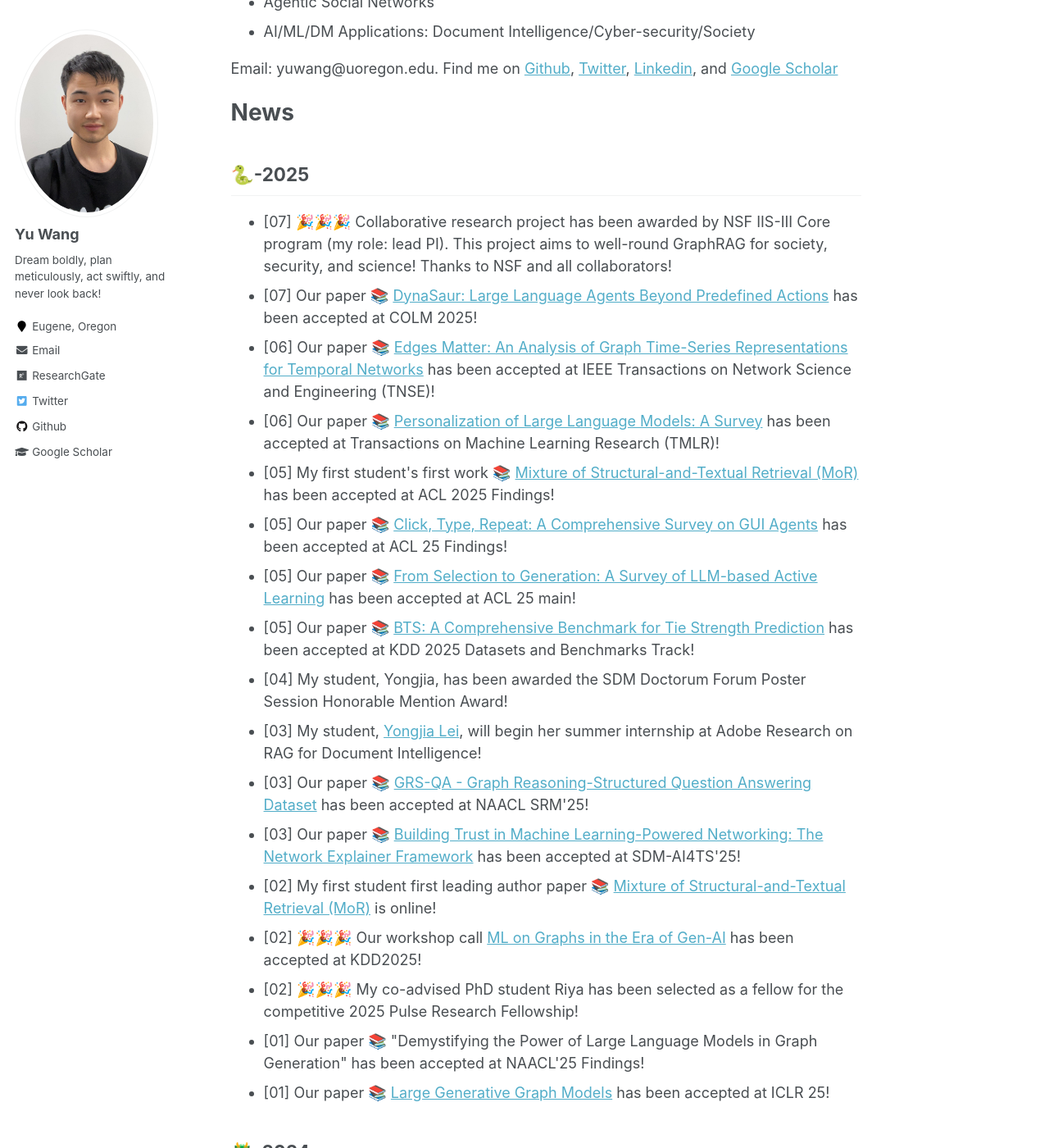
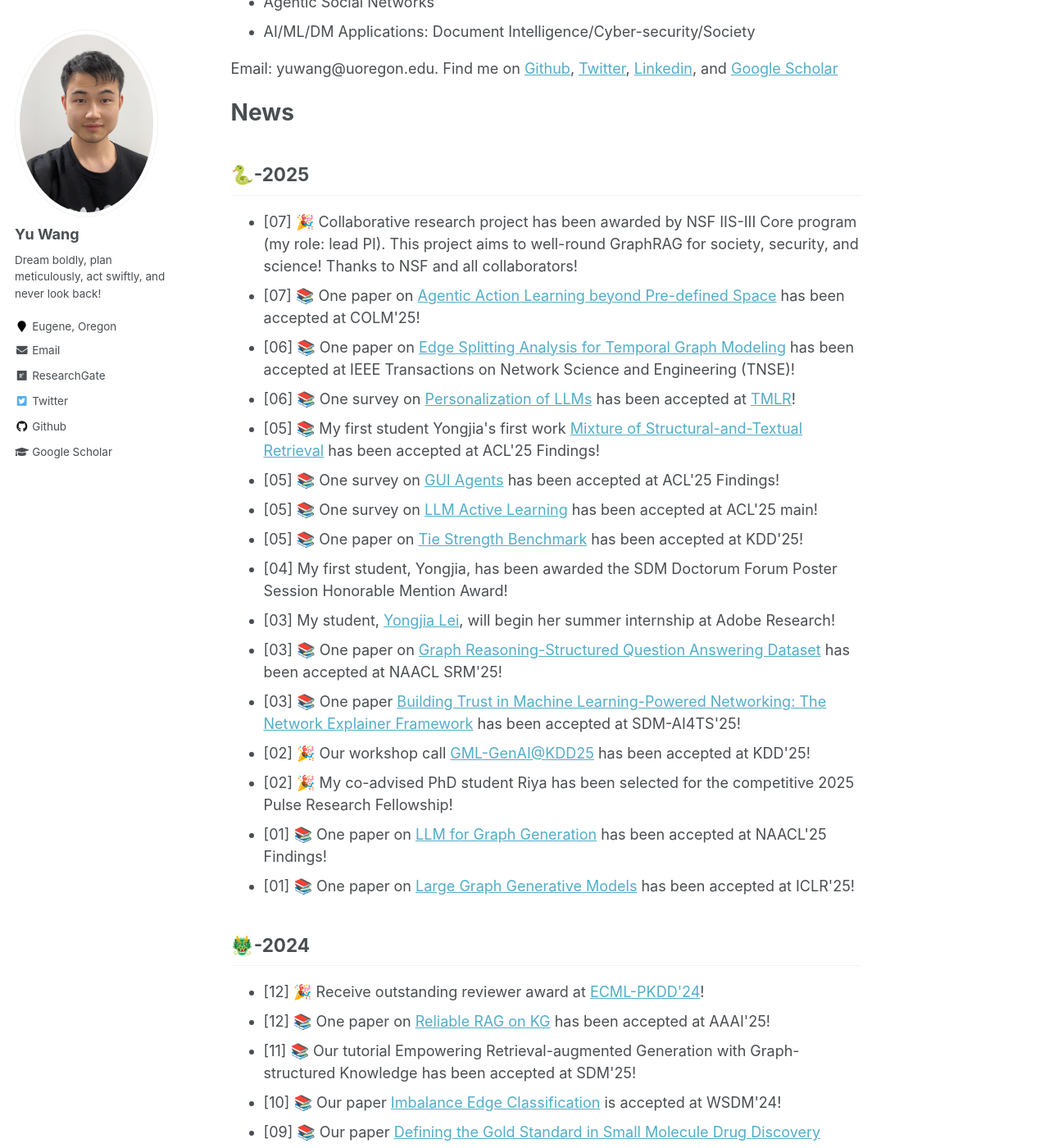
Before and after one commit to yuwang0103/yuwang0103.github.io, a Jekyll site: the page built from _pages/about.md, in a window 1280 px wide and 1400 px high, scrolled down 680 px. Shown: the whole window at 82% size. Built offline with Jekyll 4.4.1, drawn with Linux system fonts in a browser that asks for light colours; some of the changed text lies outside the part shown.

Commit message:
Update about.md

```diff
--- a/_pages/about.md
+++ b/_pages/about.md
@@ -34,65 +34,59 @@ News
 🐍-2025
 -----
 <ul>
-<li>[07] 🎉🎉🎉 Collaborative research project has been awarded by NSF IIS-III Core program (my role: lead PI). This project aims to well-round GraphRAG for society, security, and science! Thanks to NSF and all collaborators!</li>
-<li>[07] Our paper 📚 <a href='https://arxiv.org/abs/2411.01747'>DynaSaur: Large Language Agents Beyond Predefined Actions</a> has been accepted at COLM 2025!</li>
-<li>[06] Our paper 📚 <a href=''>Edges Matter: An Analysis of Graph Time-Series Representations for Temporal Networks</a> has been accepted at IEEE Transactions on Network Science and Engineering (TNSE)!</li>
-<li>[06] Our paper 📚 <a href='https://arxiv.org/abs/2411.00027'>Personalization of Large Language Models: A Survey</a> has been accepted at Transactions on Machine Learning Research (TMLR)!</li>
-<li>[05] My first student's first work 📚 <a href='https://arxiv.org/abs/2502.20317'>Mixture of Structural-and-Textual Retrieval (MoR)</a> has been accepted at ACL 2025 Findings!</li>
-<li>[05] Our paper 📚 <a href='https://openreview.net/forum?id=ccYWyKCQUu#discussion'>Click, Type, Repeat: A Comprehensive Survey on GUI Agents</a> has been accepted at ACL 25 Findings!</li>
-<li>[05] Our paper 📚 <a href='https://arxiv.org/abs/2502.11767'>From Selection to Generation: A Survey of LLM-based Active Learning</a> has been accepted at ACL 25 main!</li>
-<li>[05] Our paper 📚 <a href='https://arxiv.org/abs/2410.19214'>BTS: A Comprehensive Benchmark for Tie Strength Prediction</a> has been accepted at KDD 2025 Datasets and Benchmarks Track!</li>
-<li>[04] My student, Yongjia, has been awarded the SDM Doctorum Forum Poster Session Honorable Mention Award!</li>
-<li>[03] My student, <a href='https://yoega.github.io/Yoega.html'>Yongjia Lei</a>, will begin her summer internship at Adobe Research on RAG for Document Intelligence!</li>
-<li>[03] Our paper 📚 <a href=''>GRS-QA - Graph Reasoning-Structured Question Answering Dataset</a> has been accepted at NAACL SRM'25!</li>
-<li>[03] Our paper 📚 <a href=''>Building Trust in Machine Learning-Powered Networking: The Network Explainer Framework</a> has been accepted at SDM-AI4TS'25!</li>
-<li>[02] My first student first leading author paper 📚 <a href='https://arxiv.org/abs/2502.20317'>Mixture of Structural-and-Textual Retrieval (MoR)</a> is online!</li>
-<li>[02] 🎉🎉🎉 Our workshop call <a href='https://mlgraphworkshop.github.io/'>ML on Graphs in the Era of Gen-AI</a> has been accepted at KDD2025!</li>
-<li>[02] 🎉🎉🎉 My co-advised PhD student Riya has been selected as a fellow for the competitive 2025 Pulse Research Fellowship!</li>
-<li>[01] Our paper 📚 "Demystifying the Power of Large Language Models in Graph Generation" has been accepted at NAACL'25 Findings!</li>
-<li>[01] Our paper 📚 <a href='https://arxiv.org/abs/2406.05109'>Large Generative Graph Models</a> has been accepted at ICLR 25!</li>
+<li>[07] 🎉 Collaborative research project has been awarded by NSF IIS-III Core program (my role: lead PI). This project aims to well-round GraphRAG for society, security, and science! Thanks to NSF and all collaborators!</li>
+<li>[07] 📚 One paper on <a href='https://arxiv.org/abs/2411.01747'>Agentic Action Learning beyond Pre-defined Space</a> has been accepted at COLM'25!</li>
+<li>[06] 📚 One paper on <a href='https://ieeexplore.ieee.org/document/11029199'>Edge Splitting Analysis for Temporal Graph Modeling</a> has been accepted at IEEE Transactions on Network Science and Engineering (TNSE)!</li>
+<li>[06] 📚 One survey on <a href='https://arxiv.org/abs/2411.00027'>Personalization of LLMs</a> has been accepted at <a href='https://jmlr.org/tmlr/'>TMLR</a>!</li>
+<li>[05] 📚 My first student Yongjia's first work <a href='https://arxiv.org/abs/2502.20317'>Mixture of Structural-and-Textual Retrieval</a> has been accepted at ACL'25 Findings!</li>
+<li>[05] 📚 One survey on <a href='https://openreview.net/forum?id=ccYWyKCQUu#discussion'>GUI Agents</a> has been accepted at ACL'25 Findings!</li>
+<li>[05] 📚 One survey on <a href='https://arxiv.org/abs/2502.11767'>LLM Active Learning</a> has been accepted at ACL'25 main!</li>
+<li>[05] 📚 One paper on <a href='https://arxiv.org/abs/2410.19214'>Tie Strength Benchmark</a> has been accepted at KDD'25!</li>
+<li>[04] My first student, Yongjia, has been awarded the SDM Doctorum Forum Poster Session Honorable Mention Award!</li>
+<li>[03] My student, <a href='https://yoega.github.io/Yoega.html'>Yongjia Lei</a>, will begin her summer internship at Adobe Research!</li>
+<li>[03] 📚 One paper on <a href=''>Graph Reasoning-Structured Question Answering Dataset</a> has been accepted at NAACL SRM'25!</li>
+<li>[03] 📚 One paper <a href=''>Building Trust in Machine Learning-Powered Networking: The Network Explainer Framework</a> has been accepted at SDM-AI4TS'25!</li>
+<li>[02] 🎉 Our workshop call <a href='https://mlgraphworkshop.github.io/'>GML-GenAI@KDD25</a> has been accepted at KDD'25!</li>
+<li>[02] 🎉 My co-advised PhD student Riya has been selected for the competitive 2025 Pulse Research Fellowship!</li>
+<li>[01] 📚 One paper on <a href='https://aclanthology.org/2025.findings-naacl.456/'>LLM for Graph Generation</a> has been accepted at NAACL'25 Findings!</li>
+<li>[01] 📚 One paper on <a href='https://openreview.net/forum?id=c01YB8pF0s'>Large Graph Generative Models</a> has been accepted at ICLR'25!</li>
 </ul>
 
 🐲-2024
 -----
 <ul>
-<li>[12] Thrilled to receive the outstanding reviewer award at <a href='https://ecmlpkdd.org/2024/organisation-area-chairs-and-reviewers/'>ADS-Track, ECML-PKDD</a>!</li>
-<li>[12] Our paper 📚 <a href='https://arxiv.org/abs/2410.08985'>Reliable RAG on KG</a> has been accepted at AAAI 25!</li>
-<li>[12] Give a talk on "Towards Well-Rounded GraphRAG" at the LoG Seattle meetup at the University of Washington!</li>
-<li>[11] Our tutorial 📚 Empowering Retrieval-augmented Generation with Graph-structured Knowledge has been accepted at SDM2025!</li>
-<li>[10] Give a talk at the Welcome to Grad School seminar at the University of Oregon!</li>
-<li>[10] Our paper 📚 <a href='https://arxiv.org/html/2406.11685v1'>Imbalance Edge Classification</a> is accepted at WSDM2024!</li>
-<li>[10] Invited to give a talk at the online machine learning seminar at Vanderbilt University!</li>
-<li>[09] Our paper 📚 <a href='https://www.welqrate.org/'>Defining the Gold Standard in Small Molecule Drug Discovery Benchmarking</a> is accepted at NeurIPS2024!</li>
-<li>[08] Invited to give a talk at the online webinar at the University of North Texas!</li>
-<li>[08] Our paper 📚 <a href='https://arxiv.org/abs/2308.16375'>A Survey on Privacy in Graph Neural Networks: Attacks, Preservation, and Applications</a> is accepted at IEEE TKDE!</li>
-<li>[07] Our paper 📚 Topo-RAG has been accepted at CIKM'24, see you in Boise!</li>
-<li>[07] Our tutorial 📚 Data-quality-aware Graph Machine Learning has been accepted at CIKM'24, see you in Boise!</li>
+<li>[12] 🎉 Receive outstanding reviewer award at <a href='https://ecmlpkdd.org/2024/organisation-area-chairs-and-reviewers/'>ECML-PKDD'24</a>!</li>
+<li>[12] 📚 One paper on <a href='https://arxiv.org/abs/2410.08985'>Reliable RAG on KG</a> has been accepted at AAAI'25!</li>
+
+<li>[11] 📚 Our tutorial Empowering Retrieval-augmented Generation with Graph-structured Knowledge has been accepted at SDM'25!</li>
+
+<li>[10] 📚 Our paper <a href='https://arxiv.org/html/2406.11685v1'>Imbalance Edge Classification</a> is accepted at WSDM'24!</li>
+
+<li>[09] 📚 Our paper <a href='https://www.welqrate.org/'>Defining the Gold Standard in Small Molecule Drug Discovery Benchmarking</a> is accepted at NeurIPS2024!</li>
+<li>[08] 📚 Our paper <a href='https://arxiv.org/abs/2308.16375'>A Survey on Privacy in Graph Neural Networks: Attacks, Preservation, and Applications</a> is accepted at IEEE TKDE!</li>
+<li>[07] 📚 Our paper Topo-RAG has been accepted at CIKM'24, see you in Boise!</li>
+<li>[07] 📚 Our tutorial Data-quality-aware Graph Machine Learning has been accepted at CIKM'24, see you in Boise!</li>
 <li>[06] Our paper <a href='https://arxiv.org/abs/2406.05109#:~:text=Large%20Generative%20Models%20(LGMs)%20such,extremely%20diverse%20from%20numerous%20domains.'>Large Graph Generative Model</a> with <a href='https://lggm-lg.github.io/'>Text2Graph Demo</a> are online now. Feel free to play with it!</li>
 <li>[06] Serve as PC member at AAAI 2025 and WSDM 2025!</li>
 <li>[05] Serve as reviewer at NeurIPS 2024 Research/Dataset Benchmark Track and AAAI ICWSM 2024!</li>
 <li>[05] New preprint <a href='https://arxiv.org/abs/2405.17602'>Augmenting Textual Generation via Topology Aware Retrieval</a> is available online!</li>
 <li>[05] My collaborated paper with The Home Depot Knowledge Graph for Session Recommendation has been selected as the Spotlight Presentation at Industrial Track!</li>
-<li>[05] Invited to give a keynote talk at the Workshop of <a href='https://advanced-recommender-systems.github.io/llm4graph/'>Large Language Models for Graph Learning</a> at WWW'24!</li>
 <li>[04] Our survey <a href='https://arxiv.org/abs/2307.04644'>Recommendation diversity/fairness</a> has been accepted at TIST!</li>
 <li>[04] Slides of our SDM'24 <a href='https://yuwang0103.github.io/_pages/tutorial_ppt.pdf'>Tutorial</a> on Data Quality-Aware Graph Machine Learning is available!</li>
 <li>[04] Honored to receive the Best Doctoral Forum Poster Runner-ups at SDM'24!</li>
-<li>[04] Invited to give a keynote talk at the workshop of <a href='https://dssmh.github.io/'>Data Science for Smart Manufacturing and Healthcare</a> at SDM'24</li>
-<li>[03] Our paper on KG for Session Recommendation has been selected as the Oral Presentation at WWW'24 Industrial Track!</li>
 <li>[02] Thrilled to receive 2023-2024 Vanderbilt Outstanding Doctoral Student Award!</li>
-<li>[02] Invited to give talks at the University of Oregon, Memphis and Arizona!</li>
 <li>[02] Invited to serve as PC member at KDD'24 and ECMLPKDD'24!</li>
 <li>[02] Our survey paper on Fairness-aware GNN has been accepted at TKDD'24, thanks to all collaborators!</li>
-<li>[02] 🛒🛒🛒 Our paper on Knowledge Graph for Session Recommendation has been accepted at WWW'24 Industrial Track, thanks to all collaborators and gift funding from The Home Depot!</li>
-<li>[01] 👫👫👫 Our paper on multi-embeddings for a fair recommendation has been accepted at WWW'24, congratulations to Yuying, and also thanks to all collaborators and support from Visa Research!</li>
-<li>[01] 🍻🍻🍻 My first author paper on Topological Perspective for GNNs' Link Prediction has been accepted at ICLR'24, thanks to all collaborators and support from Snap!</li>
+<li>[02] 📚 Our paper on Knowledge Graph for Session Recommendation has been accepted at WWW'24 Industrial Track, thanks to all collaborators and gift funding from The Home Depot!</li>
+<li>[01] 📚 Our paper on multi-embeddings for a fair recommendation has been accepted at WWW'24, congratulations to Yuying, and also thanks to all collaborators and support from Visa Research!</li>
+<li>[01] 📚 My first author paper on Topological Perspective for GNNs' Link Prediction has been accepted at ICLR'24, thanks to all collaborators and support from Snap!</li>
 <li>[01] Invited to give a virtual talk on Topology-aware Retrieval Augmented Generation (Topo-RAG) in <a href='https://log2023midnorth.github.io/'>LoG Meetup at the University of Notre Dame!</a></li>
 </ul>
 
 🐰-2023
 -----
 <ul>
-<li>[12] 🎉🎉🎉<span style="color:red"><b>Honored to receive the Best Paper Award for our paper 📰 Knowledge Graph Prompting for LLMs at GLFrontiers Workshop in Neurips'23, thanks all collaborators from Adobe!</b></span></li>
+<li>[12] 🎉 <span style="color:red"><b>Honored to receive the Best Paper Award for our paper 📰 Knowledge Graph Prompting for LLMs at GLFrontiers Workshop in Neurips'23, thanks all collaborators from Adobe!</b></span></li>
 <li>[12] Two papers 📰 Knowledge Graph Prompting for LLMs and 👫 Fair Dating Recommendation have been accepted at AAAI'24!</li>
 <li>[12] Glad that I have successfully passed my qualification exam 📈!</li>
 <li>[11] Our tutorial 📚 Data-quality-aware Graph Machine Learning has been accepted at SDM'24 Tutorial, see you in Houston!</li>
```
